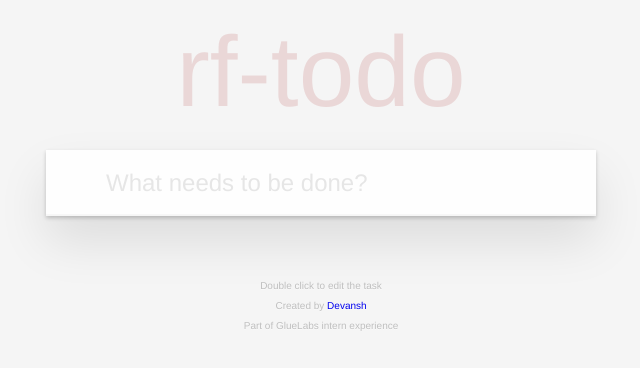
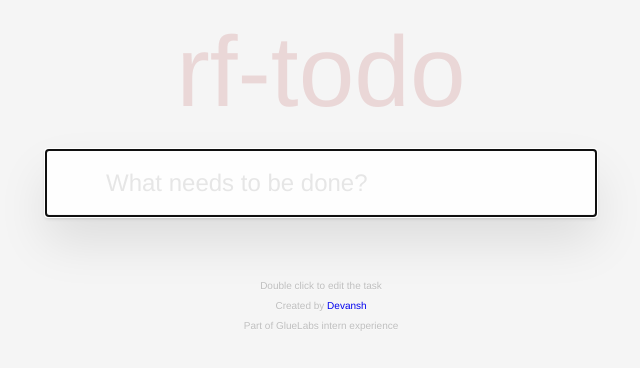
Before and after one commit to Devansh-Walia/GlueLabs, a React (Create React App) app: page / in a window 1280 px wide. Shown: the top 368 px of the page, without its empty margins (319-959 px from the left). Built offline with nearby package versions, Linux system fonts and the light colour scheme.

Commit message:
final push

```diff
--- a/src/index.css
+++ b/src/index.css
@@ -12,9 +12,6 @@ body {
 	padding: 20px;
 }
 
-:focus {
-	outline: 0;
-}
 
 .hidden {
 	display: none;
```
